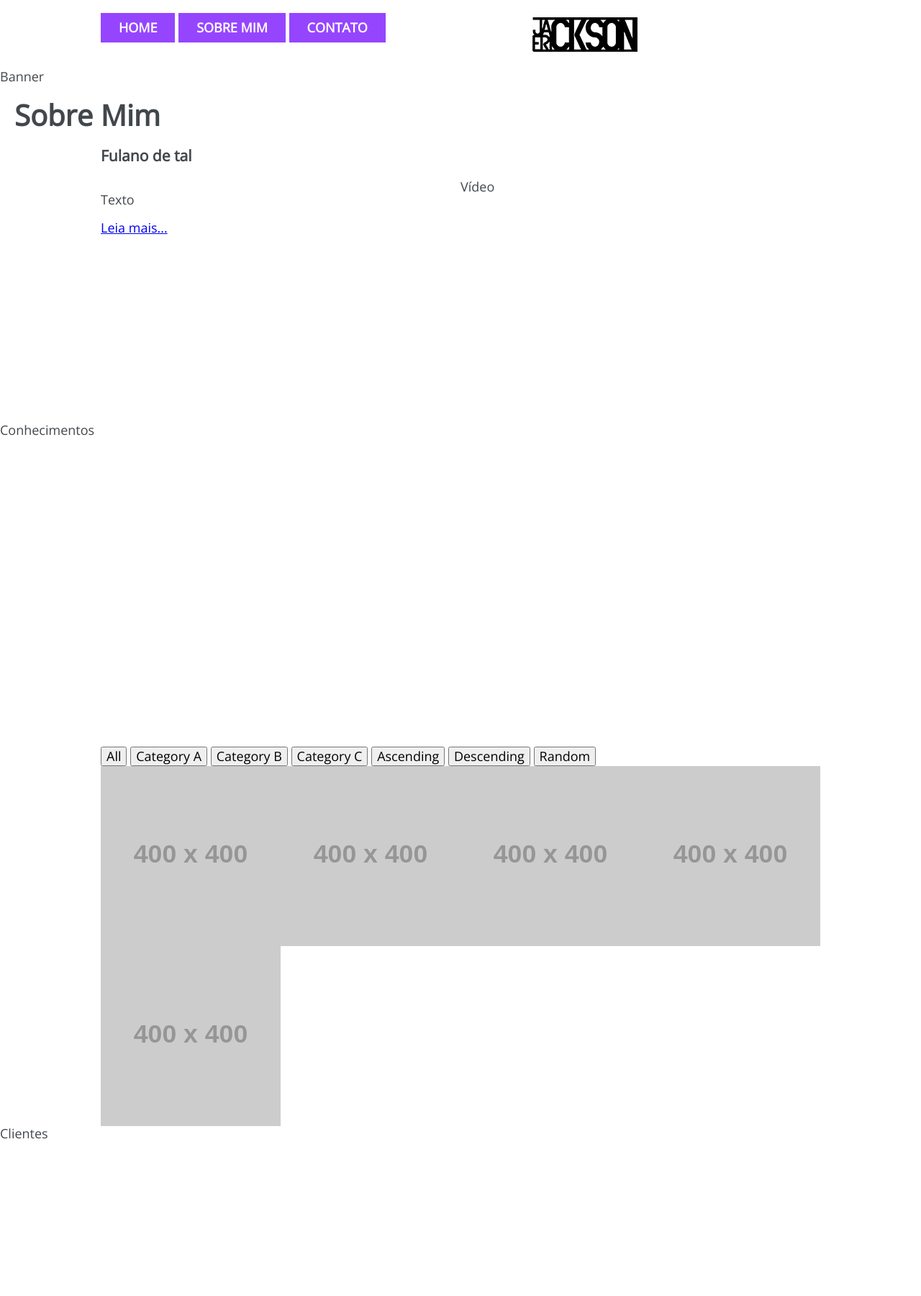
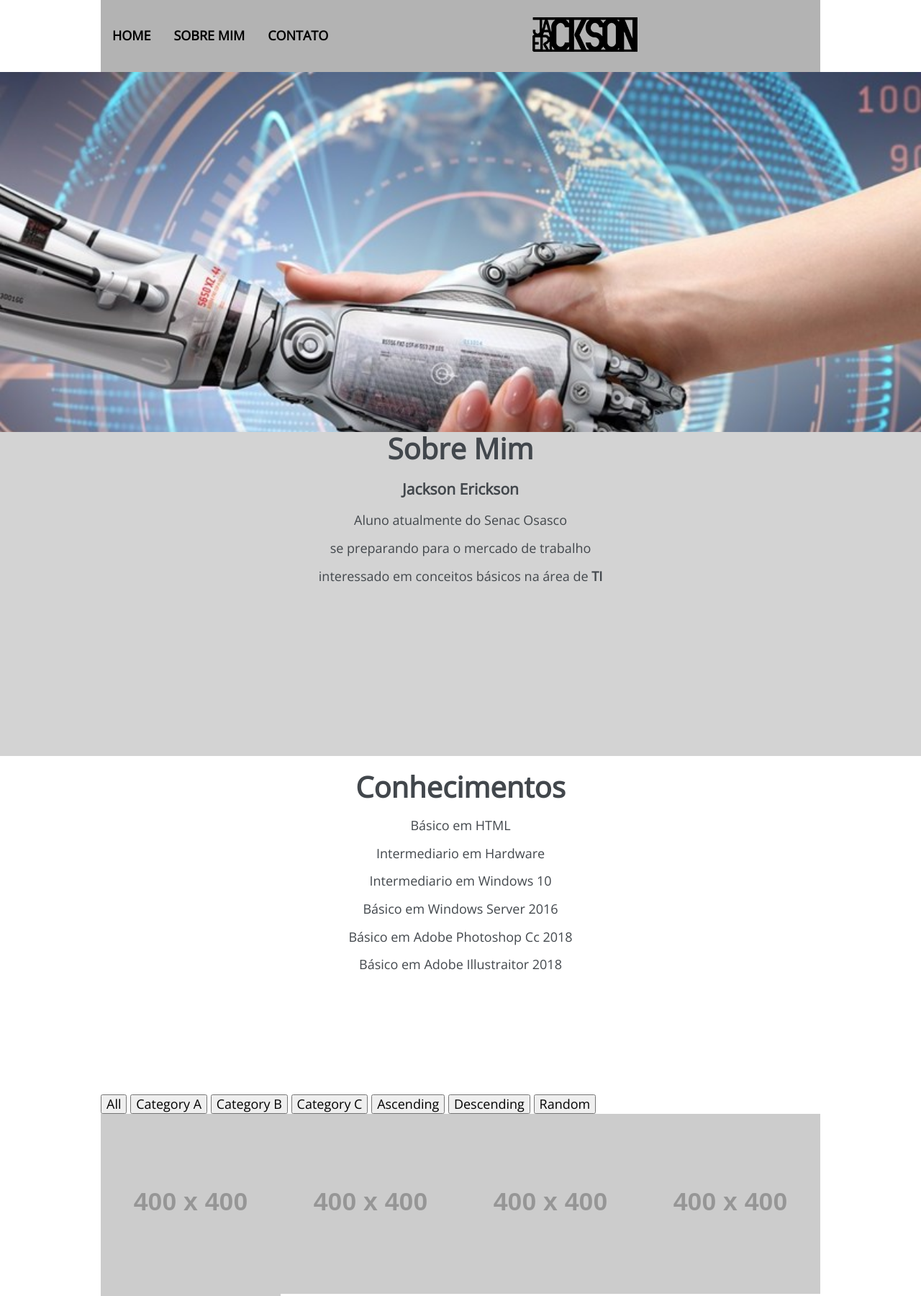
Before and after one commit to jacksonerickson/perfilprofissional, a plain HTML site: page index.html in a window 1280 px wide. Shown: the top 1800 px of the page at 72% size. Drawn offline with nearby package versions, Linux system fonts and the light colour scheme; placeholder pictures from the web are drawn by us.

Commit message:
Aletração de Bannner e BackGround

```diff
--- a/css/main.css
+++ b/css/main.css
@@ -60,6 +60,15 @@ section, footer{
 
 /* CLASSES ÚTEIS */
 
+.active {
+    background-color: #4CAF50;
+  }
+
+.overflow {
+    overflow: hidden;
+}
+
+
 .pdd-25 {
     padding: 25px 0;
 }
@@ -74,6 +83,10 @@ section, footer{
 
 .mrg-50 {
     margin: 50px 0;
+}
+
+.mrg-100 {
+    margin: 100px 0;
 }
 
 .container {
@@ -160,6 +173,13 @@ h1#logotipo a {
     height: 48px;
 }
 
+h1#logotipo a:hover {
+    background: url ();
+    width: 146px;
+    display: block;
+    height: 48px;
+}
+
 h1#logotipo a span {
     display: none;
 }
@@ -178,15 +198,16 @@ ul.menu.horizontal li {
 
 ul.menu.vertical li {
     display: block;
-    margin: 1px 0;
+    margin: 0px 0;
 }
 
 ul.menu li a {
     display: block;
-    padding: 10px 25px;
-    color: #FFF;
-    background: rgb(150, 69, 255);
+    padding: 14px 16px;
+    color: rgb(0, 0, 0);
+    background: transparent;
     text-decoration: none;
+    overflow: hidden;
     text-transform: uppercase;
     font-weight: bold;
     transition: background 1s;
@@ -194,7 +215,35 @@ ul.menu li a {
 
 ul.menu li a:hover {
     background: #000;
+    color: #f7f7f7;
 }
+
+.menusec ul li{
+    position:;
+    top:14px 16px;
+    left:0;
+    display:inline-block;
+}
+
+
+
+.menuocult {
+    position: absolute;
+    display: none;
+}
+
+.menuocult ul:hover , .menuocult ul.over{
+    display: block;
+}
+
+
+.menuocult li ul li {
+    border:1px solid #c0c0c0;
+    display:block;
+    width:150px;
+}
+
+
 
 @media screen and (max-width: 1024px) {
     .container {
@@ -213,3 +262,31 @@ ul.menu li a:hover {
         width: 100%;
     }
 }
+
+.nav1{
+    width:100%;
+    height:100px;
+    background-color: #b3b3b3;
+}
+
+
+.ban {
+    background: url("../images/banner.jpg");
+    width: 100%;
+    display: inline-block;
+    height: 500px;
+    background-size:cover;
+
+}
+
+.back {
+    width:100%;
+    height: 200px;
+    background-color: #d3d3d3;
+}
+
+.back2 {
+    width:100%;
+    height: 200px;
+    background-color: #e9e8e8;
+}
--- a/index.html
+++ b/index.html
@@ -31,61 +31,78 @@
     <div>
         <header>
             <div class="container" >
-                <div class="fleft">
-                    <nav>
-                        <ul class="menu horizontal">
-                                <li>
-                                    <a href="#" title="Home">
+                <div class="tcenter">
+                    <nav class="nav1">
+
+                <div class="w40 fright">
+                        <h1 id="logotipo">
+                            <a href="#" title="Jackson Erickson">
+                                <span>
+                                    Jackson Erickson
+                                </span>
+                            </a>
+                        </h1>
+                    </div>
+                        <ul class="menu horizontal menusec">
+                                <li class="fleft pdd-25" id="home">
+                                    <a href="##home" title="Home">
                                         Home
                                     </a>
                                 </li>
-                                <li>
-                                    <a href="##sobre-mim" title="Sobre Mim">
-                                        Sobre Mim
-                                    </a>
+                                <li class="fleft pdd-25">
+                                    <a href="##sobre-mim" title="Sobre Mim">Sobre Mim</a>
+                                        <ul class="menuocult">
+                                            <li><a href="#">Conhecimentos</a></li>
+                                            <li><a href="#">Clientes</a></li>
+                                        </ul>
                                 </li>
-                                <li>
+                                <li class="fleft pdd-25">
                                         <a href="##contacte-me" title="Contato">
                                             Contato
                                         </a>
                                 </li>
+
                         </ul>
                     </nav>
                 </div>
 
-                <div class="w40 fright">
-                    <h1 id="logotipo">
-                        <a href="#" title="Jackson Erickson">
-                            <span>
-                                Jackson Erickson
-                            </span>
-                        </a>
-                    </h1>
-                </div>
                 <div class="clear"></div>
             </div>
         </header>
         <main>
-            <div>
-                Banner
+            <div class="container tcenter ban">
+
             </div>
-            <section id="sobre-mim">
-                <h2>Sobre mim</h2>
-                <article>
+            <section id="sobre-mim" class="back container">
+                <h2 class="container tcenter h2 mrg-50 ">Sobre mim</h2>
+                <article class="">
                     <div class="container">
-                        <h3>Fulano de tal</h3>
-                        <div class="fleft w50">
-                            <p>Texto</p>
-                            <p><a href="#">Leia mais...</a></p>
+                        <h3 class="tcenter">Jackson Erickson</h3>
+                        <div class="tcenter">
+                            <p>Aluno atualmente do Senac Osasco</p>
+                            <p>se preparando para o mercado de trabalho</p>
+                            <p>interessado em conceitos básicos na área de <strong>TI</strong></p>
+
+
+                            <!--<p><a href="#">Leia mais...</a></p>-->
+
+
                         </div>
-                        <div class="fright w50">Vídeo</div>
                         <div class="clear"></div>
                     </div>
                 </article>
             </section>
-            <section id="conhecimentos">
-                <article>
-                    Conhecimentos
+            <section id="conhecimentos" class="container">
+                <article class="tcenter">
+                    <h2>Conhecimentos</h2>
+                    <p> Básico em HTML</p>
+                    <p> Intermediario em Hardware</p>
+                    <p> Intermediario em Windows 10</p>
+                    <p> Básico em Windows Server 2016</p>
+                    <p> Básico em Adobe Photoshop Cc 2018</p>
+                    <p> Básico em Adobe Illustraitor 2018</p>
+                    <p> </p>
+
                 </article>
             </section>
             <section id="portfolio">
@@ -132,7 +149,7 @@
             </section>
         </main>
         <footer id="contacte-me">
-            <h2>Entre em contato</h2>
+            <h2 class="tcenter">Entre em contato</h2>
             <div class="container">
                 <div class="w50 fleft">
                     <p><strong>SENAC OSASCO</strong></p>
@@ -141,22 +158,23 @@
                             Osasco - SP, 06080-000</a>
                     </address>
                     <p><strong>Me ligue</strong></p>
-                    <p><a href="tel:+551121649877">(11) 2164-9877</a></p>
+                    <p><a href="tel:+5511995707100">(11) 99570-7100</a></p>
                     <p><strong>Mande-me um e-mail</strong></p>
-                    <p><a href="mailto:osasco@sp.senac.br">osasco@sp.senac.br</a></p>
+                    <p><a href="mailto:jacksonerickson93@gmail.com">jacksonerickson93@gmail.com</a></p>
                 </div>
                 <div class="w50 fright">
                     Formulário
                 </div>
                 <div class="clear"></div>
             </div>
-            <div>
+           <!-- <div>
                 <iframe
                     src="https://www.google.com/maps/embed?pb=!1m14!1m8!1m3!1d17526.335407423314!2d-46.78678449581217!3d-23.534259063746987!3m2!1i1024!2i768!4f13.1!3m3!1m2!1s0x0%3A0x4619c888290b360c!2sSenac+Osasco!5e0!3m2!1spt-BR!2sbr!4v1559591081771!5m2!1spt-BR!2sbr"
                     width="100%" height="450" frameborder="0" style="border:0" allowfullscreen></iframe>
-            </div>
+            </div>  -->
         </footer>
     </div>
+
 
     <!-- INCLUDE DO JQUERY-->
     <script src="https://code.jquery.com/jquery-3.4.1.min.js"></script>
```
Also changed, not shown: images/Meu LogotipoFoto3.png (added), images/banner.jpg (added).
